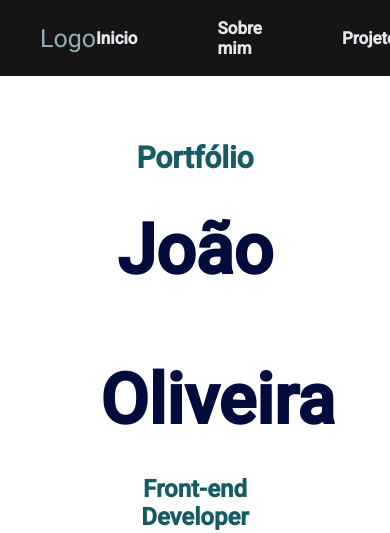
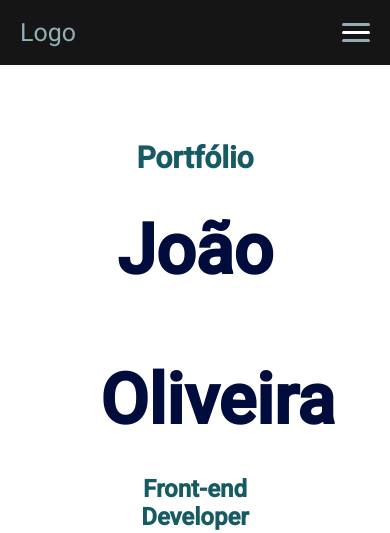
Before and after one commit to jvolive/portifolio, a plain HTML site: page index.html in a window 390 px wide. Shown: the top 533 px of the page. Drawn offline with Linux system fonts and the light colour scheme.

Commit message:
update pages

```diff
--- a/assets/js/main.js
+++ b/assets/js/main.js
@@ -0,0 +1,11 @@
+// responsive
+
+// responsive
+
+const menu = document.querySelector(".menu_responsive");
+const NavMenu = document.querySelector(".nav-menu");
+
+menu.addEventListener("click", () => {
+  menu.classList.toggle("ativo");
+  NavMenu.classList.toggle("ativo");
+});
--- a/assets/styles/style.css
+++ b/assets/styles/style.css
@@ -65,14 +65,14 @@ body {
   width: 28px;
   height: 3px;
   border-radius: 3px;
-  background: var(--color-dark);
+  background: var(--color-white);
   margin: 5px auto;
   transition: all 0.3s;
 }
 
 .menu_responsive .bar:nth-child(1),
 .menu_responsive .bar:nth-child(3) {
-  background: var(--color-client2);
+  background: var(--color-port4);
 }
 /*End menu responsive*/
 /*main*/
@@ -366,3 +366,41 @@ body {
   font-size: 12px;
   color: var(--color-dark);
 }
+
+@media (max-width: 1024px) {
+  .navigation {
+    padding: 18px 20px;
+  }
+  .menu_responsive {
+    display: block;
+  }
+  .menu_responsive .ativo .bar:nth-child(1) {
+    transform: translateY(8px) rotate(45deg);
+  }
+  .menu_responsive .ativo .bar:nth-child(2) {
+    opacity: 0;
+  }
+  .menu_responsive .ativo .bar:nth-child(3) {
+    transform: translateY(-8px) rotate(-45deg);
+  }
+  .nav-menu {
+    position: fixed;
+    right: -100%;
+    top: 70px;
+    width: 100%;
+    height: 100%;
+    flex-direction: column;
+    background: var(--color-white);
+    gap: -10px;
+    transition: 0.3s;
+  }
+  .nav-menu.ativo {
+    right: 0;
+  }
+  .nav-item {
+    margin: 16px 0;
+  }
+  .navigation ul li a {
+    font-size: 20px;
+  }
+}
--- a/index.html
+++ b/index.html
@@ -9,8 +9,7 @@
       href="https://cdnjs.cloudflare.com/ajax/libs/font-awesome/6.3.0/css/all.min.css"
       integrity="sha512-SzlrxWUlpfuzQ+pcUCosxcglQRNAq/DZjVsC0lE40xsADsfeQoEypE+enwcOiGjk/bSuGGKHEyjSoQ1zVisanQ=="
       crossorigin="anonymous"
-      referrerpolicy="no-referrer"
-    />
+      referrerpolicy="no-referrer" />
     <link rel="stylesheet" href="/assets/styles/style.css" />
     <title>João Oliveira | Portfólio</title>
   </head>
@@ -18,7 +17,7 @@
     <header>
       <nav class="navigation">
         <a class="logo" href="">Logo</a>
-        <ul>
+        <ul class="nav-menu">
           <li class="nav-item"><a href="#intro">Inicio</a></li>
           <li class="nav-item"><a href="#about">Sobre mim</a></li>
           <li class="nav-item"><a href="#projects">Projetos</a></li>
@@ -126,15 +125,13 @@
             <input
               type="hidden"
               name="_subject"
-              value="Nova mensagem de contato"
-            />
+              value="Nova mensagem de contato" />
             <input type="text" name="nome" placeholder="Nome" required /><br />
             <input
               type="email"
               name="email"
               placeholder="E-mail"
-              required
-            /><br />
+              required /><br />
             <textarea name="mensagem" placeholder="Mensagem" required></textarea
             ><br />
             <button class="btn-orcamento" type="submit">
@@ -151,5 +148,6 @@
         </div>
       </div>
     </footer>
+    <script src="/assets/js/main.js"></script>
   </body>
 </html>
```
